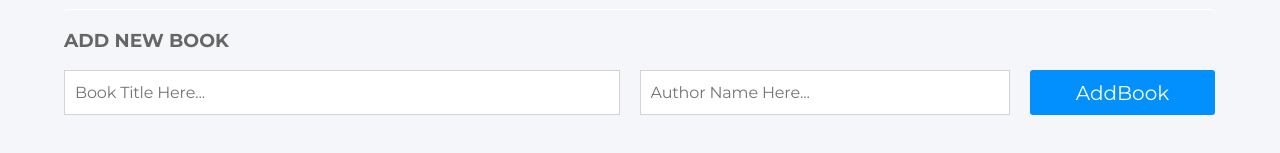
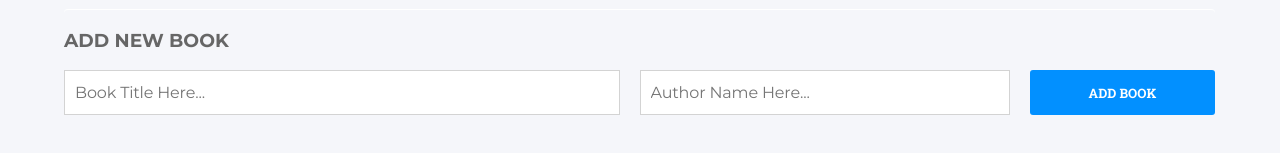
Before and after one commit to AliShahSafdari/bookstore, a React (Create React App) app: page / in a window 1280 px wide. Shown: the part 151-304 px from the top of the page. Built offline with nearby package versions, Linux system fonts and the light colour scheme; no server answers.

Commit message:
Add RobotoSlab and Fix the style

```diff
--- a/package.json
+++ b/package.json
@@ -3,6 +3,7 @@
   "version": "0.1.0",
   "private": true,
   "dependencies": {
+    "@fontsource/roboto-slab": "^5.0.3",
     "@mui/icons-material": "^5.11.16",
     "@reduxjs/toolkit": "^1.9.5",
     "@testing-library/jest-dom": "^5.16.5",
--- a/src/App.css
+++ b/src/App.css
@@ -1,7 +1,3 @@
 .App {
   text-align: center;
 }
-
-.container {
-  background-color: #ccc;
-}
--- a/src/components/css/addBooks.css
+++ b/src/components/css/addBooks.css
@@ -58,10 +58,12 @@
 }
 
 .input-container button {
+  font-family: 'Roboto Slab', serif;
   background-color: #0290ff;
   border: none;
   width: 100%;
   color: #fff;
-  font-size: 20px;
+  font-size: 0.813rem;
+  font-weight: bold;
   border-radius: 3px;
 }
--- a/src/components/css/booklist.css
+++ b/src/components/css/booklist.css
@@ -27,7 +27,7 @@
   flex: 2;
   display: flex;
   flex-direction: column;
-  gap: 10px;
+  gap: 25px;
 }
 
 .second-item {
@@ -73,7 +73,7 @@
 .books-detail-2 {
   display: flex;
   flex-direction: row;
-  gap: 2px;
+  gap: 16px;
   text-align: left;
 }
 
@@ -81,9 +81,12 @@
   background-color: white;
   border: none;
   color: #57b5fd;
+  padding: 0;
+  font-family: 'Roboto Slab', serif;
 }
 
 .books-detail-2 button:not(:first-child) {
+  padding-left: 16px;
   border-left: 1px solid rgb(211, 210, 210);
 }
 
@@ -164,10 +167,11 @@
 }
 
 .upate {
+  font-family: 'Roboto Slab', serif;
   background-color: #0291ff;
   border: none;
   border-radius: 3px;
-  font-size: 14px;
+  font-size: 0.813rem;
   color: #fff;
   width: 180px;
   height: 40px;
--- a/src/components/route/addBook.jsx
+++ b/src/components/route/addBook.jsx
@@ -3,6 +3,7 @@ import { useState } from 'react';
 import { v4 as uuidv4 } from 'uuid';
 import { addBookToApi, addBook } from '../../redux/books/booksSlice';
 import '../css/addBooks.css';
+import '@fontsource/roboto-slab/latin-400.css';
 
 const AddBook = () => {
   const dispatch = useDispatch();
@@ -37,7 +38,7 @@ const AddBook = () => {
             <input value={author} type="text" id="name" placeholder="Author Name Here..." onChange={(e) => setAuthor(e.target.value)} />
           </div>
           <div className="input-container">
-            <button type="button" value="AddNew" onClick={handleSubmit}> AddBook </button>
+            <button type="button" value="AddNew" onClick={handleSubmit}> ADD BOOK </button>
           </div>
         </form>
       </div>
--- a/src/components/route/booklist.jsx
+++ b/src/components/route/booklist.jsx
@@ -2,6 +2,7 @@ import React, { useEffect } from 'react';
 import { useDispatch, useSelector } from 'react-redux';
 import { removeBook, fetchData } from '../../redux/books/booksSlice';
 import '../css/booklist.css';
+import '@fontsource/roboto-slab/latin-400.css';
 
 const BookList = () => {
   const dispatch = useDispatch();
```
Also changed, not shown: 1 other file (tests, documents, lock files or other folders).
